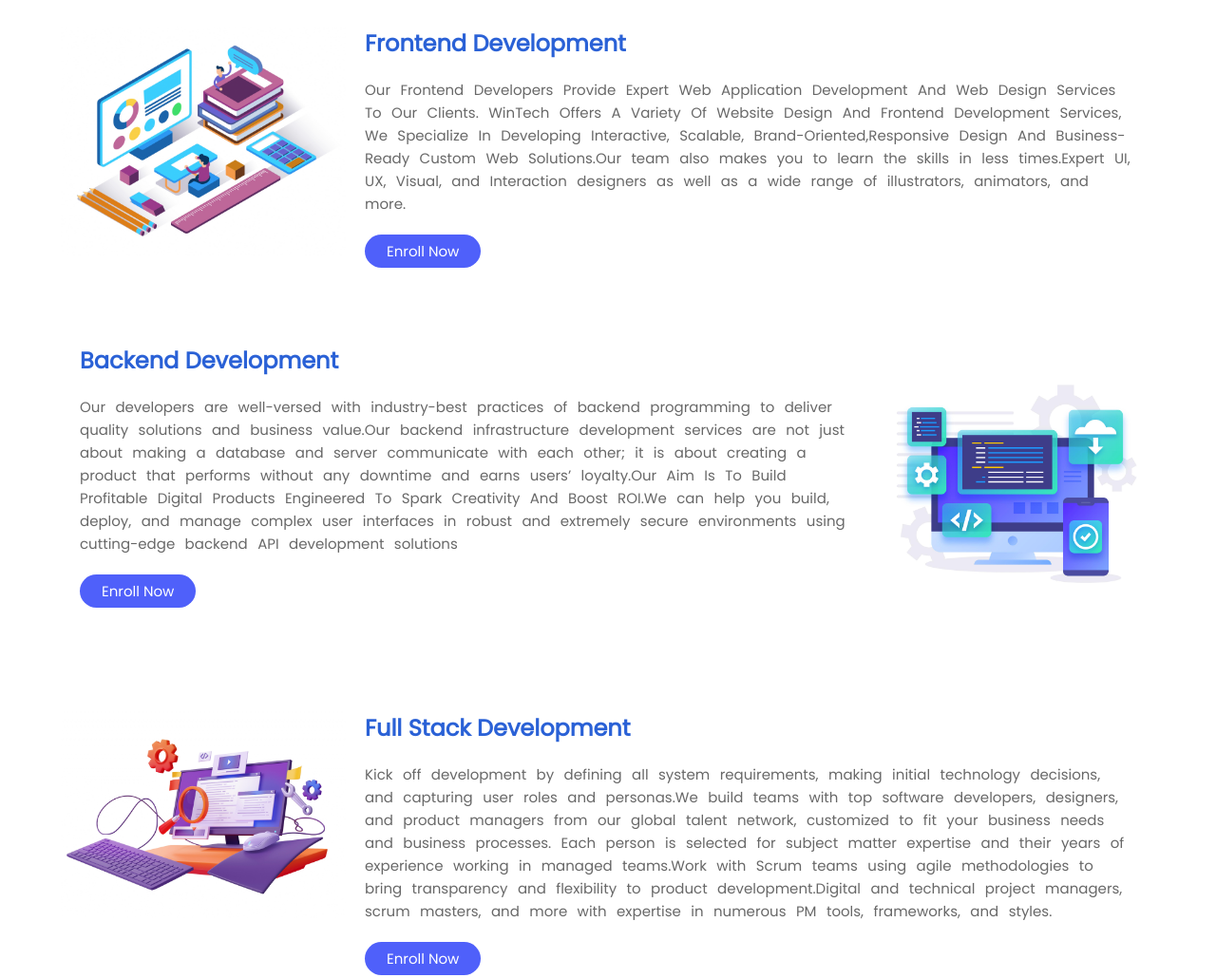
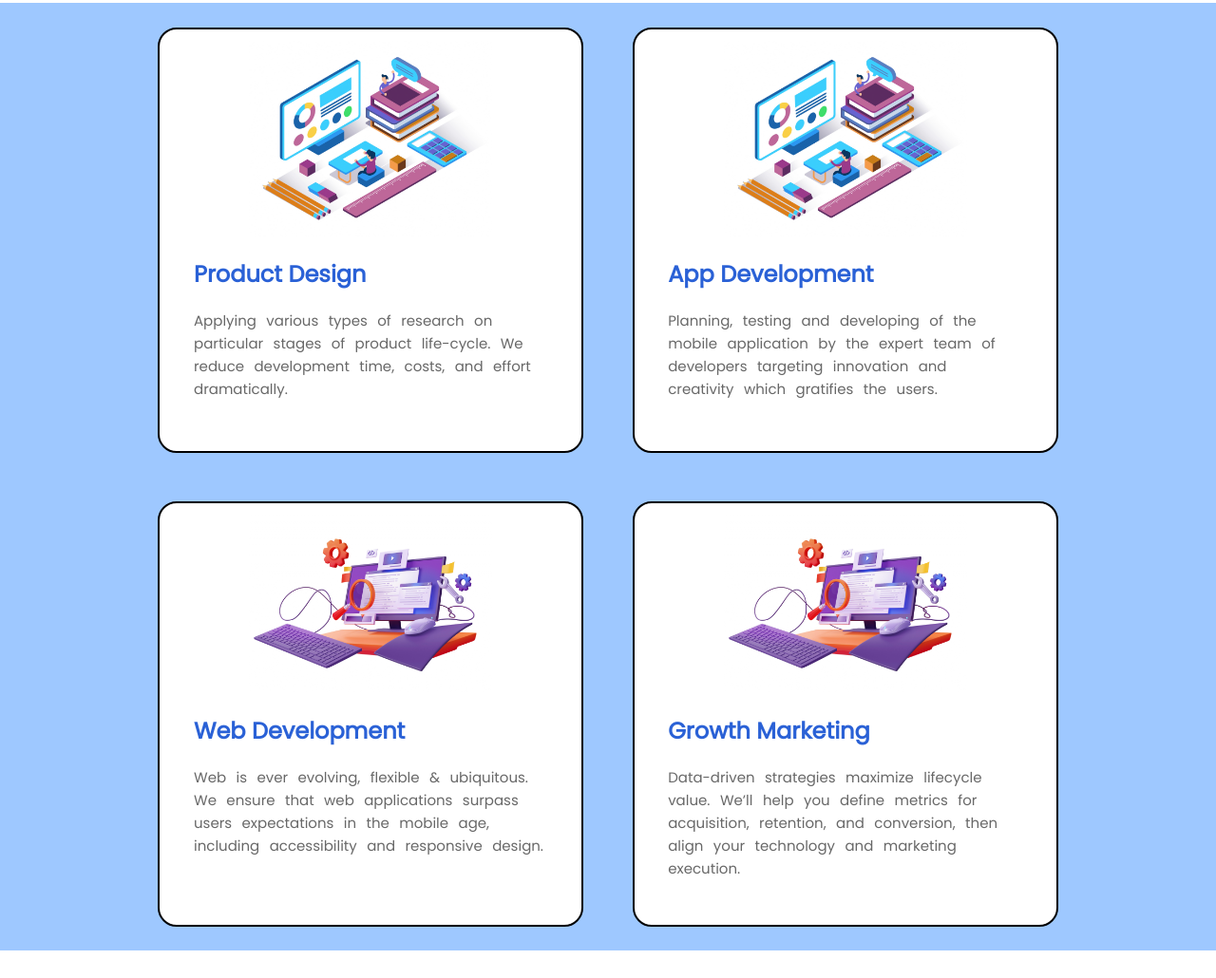
Before and after one commit to WinTECHSolutions/index, a plain HTML site: page index.html in a window 1280 px wide. Shown: the part 1382-2412 px from the top of the page at 95% size. Drawn offline with Linux system fonts and the light colour scheme.

Commit message:
Again Changes

```diff
--- a/index.css
+++ b/index.css
@@ -11,44 +11,42 @@
 #header {
   background-image: url(img/bg.jpg);
   width: 100%;
-  height:80vh;
+  height: 80vh;
   background-repeat: no-repeat;
   background-size: 100% 100%;
 }
 .logo {
   display: flex;
+  align-items: center;
   cursor: pointer;
+  background-color: red;
 }
 .logo h2 {
   /* margin-top: 4px; */
   color: white;
-  margin-left: 75px;
-  font-size: 25px;
+  font-size: 2vw;
 }
 .logo img {
-  width: 90px;
-  position: absolute;
+  width: 6vw;
+  color: white;
+  /* position: absolute;
   top: 2px;
-  left: 3px;
-  color: white;
+  left: 3px; */
 }
 .logo span {
   /* font-weight: 600; */
-  font-size: 28px;
+  /* font-size: 28px; */
   color: rgb(155, 198, 250);
 }
-.logo h2{
-    color: white;
-    font-size: 25px;
-}
+
 .nav {
-  padding-top: 20px;
   display: flex;
   justify-content: space-between;
   background-color: rgba(58, 58, 58, 0.281);
 }
 
 .nav-bar nav {
+  padding: 2vw;
   display: flex;
   margin-right: 20px;
 }
@@ -154,14 +152,11 @@ nav li a:hover {
   color: white;
 }
 @media (max-width: 600px) {
-  #header{
+  #header {
     height: 80vh;
   }
   .nav {
     padding-top: 0px;
-  }
-  .logo {
-    padding-top: 20px;
   }
   .nav-bar {
     height: 100vh;
@@ -255,35 +250,55 @@ nav li a:hover {
     width: 80%;
     margin: auto;
   }
+  .logo h2{
+    font-size: 4vw;
+  }
 }
 /* ---services---- */
 #services {
-  width: 90%;
-  margin: auto;
-  margin-top: 50px;
+  background-color: rgb(158, 200, 255);
 }
-.services-col {
-  margin-top: 80px;
-  display: flex;
-  justify-content: space-around;
-}
-#services h1 {
+#our-service {
   font-size: 30px;
   border-right: 4px solid blue;
   border-left: 4px solid blue;
-
   width: 250px;
   margin: auto;
   margin-bottom: 40px;
   text-align: center;
-
   padding: 8px;
 }
+#first-row {
+  display: flex;
+  align-items: center;
+  justify-content: center;
+}
+#second-row {
+  display: flex;
+  align-items: center;
+  justify-content: center;
+}
+.services-col {
+  width: 35vw;
+  height: 35vw;
+  justify-content: space-around;
+  border: 2px solid black;
+  border-radius: 20px;
+  margin: 2vw;
+  padding: 0 2vw;
+  background-color: rgb(255, 255, 255);
+}
+.service-img {
+  display: flex;
+  align-items: center;
+  justify-content: center;
+  padding: 1vw;
+}
 .service-img img {
-  width: 300px;
+  width: 20vw;
 }
 .service-para {
-  margin: 0px 20px;
+  margin: 10px;
 }
 .service-para p {
   line-height: 1.5rem;
@@ -292,8 +307,9 @@ nav li a:hover {
   color: rgb(42, 97, 214);
   margin-bottom: 20px;
 }
+
 .dev-btn button {
-  margin-top: 20px;
+  margin: 15px;
   padding: 6px 23px;
   background-color: rgb(79, 96, 250);
   color: white;
@@ -302,7 +318,7 @@ nav li a:hover {
   cursor: pointer;
   border: none;
 }
-.dev-btn button:hover{
+.dev-btn button:hover {
   background-color: rgb(67, 67, 255);
 }
 @media (max-width: 670px) {
@@ -346,7 +362,7 @@ nav li a:hover {
   width: 90%;
   margin: auto;
 }
-.intern-box ul li{
+.intern-box ul li {
   margin-top: 5px;
 }
 .internship-col {
@@ -383,7 +399,7 @@ nav li a:hover {
   font-size: 15px;
   border-radius: 20px;
 }
-.apply button:hover{
+.apply button:hover {
   background-color: rgb(60, 76, 224);
   cursor: pointer;
 }
@@ -424,7 +440,6 @@ nav li a:hover {
   margin: auto;
   margin-bottom: 40px;
   text-align: center;
-
 }
 form {
   margin: 20px auto;
@@ -542,36 +557,36 @@ form button:hover {
   }
 }
 
-p{
+p {
   font-size: 15px;
   color: rgb(104, 104, 104);
   word-spacing: 0.4rem;
   line-height: 1.4rem;
 }
-@media(max-width:600px){
-  p{
+@media (max-width: 600px) {
+  p {
     font-size: 14px;
   }
-  .about-para p{
+  .about-para p {
     font-size: 14px;
   }
 }
-@media(max-width:470px){
-  p{
+@media (max-width: 470px) {
+  p {
     font-size: 13px;
   }
-  .about-para p{
+  .about-para p {
     font-size: 13px;
   }
 }
 /* ================================================= */
 
-@media(max-width:600px){
-  .container h2{
-    font-size:30px;
+@media (max-width: 600px) {
+  .container h2 {
+    font-size: 30px;
   }
 }
 
-.fotter-menu ul{
+.fotter-menu ul {
   padding-left: 0;
 }
--- a/index.html
+++ b/index.html
@@ -4,7 +4,7 @@
 <head>
   <meta charset="UTF-8" />
   <meta name="viewport" content="width=device-width, initial-scale=1.0" />
-  <title>WinTECH Solutions</title>
+  <title>Nexus Software Utilities</title>
   <link rel="preconnect" href="https://fonts.googleapis.com" />
   <link rel="preconnect" href="https://fonts.gstatic.com" crossorigin />
 
@@ -22,7 +22,7 @@
     <div class="nav">
       <div class="logo">
         <img src="img/newlogoblank.png" alt="" />
-        <h2>Pirosh<span>Techstudio</span></h2>
+        <h2>Nexus <span>Software Utilities</span></h2>
       </div>
       <div class="nav-bar">
         <i class="fa fa-close" id="close"></i>
@@ -38,7 +38,8 @@
     </div>
     <!-- ......... -->
     <div class="container">
-      <h2>Reach Your Limits with Us</h2>
+      <!-- <h2>Reach Your Limits with Us</h2> -->
+      <h2>We Enable you with Our Expertise</h2>
       <p>
         Make your skills more powerfull to get a job. <br />
         Our Internship Program Gives Hands-On Experience in Web Development
@@ -68,22 +69,22 @@
 
     <div class="about-container">
       <div class="about-para">
-        <h2>Welcome in WinTECH</h2>
+        <h2>Welcome in Nexus Software Utilities</h2>
         <p>
           <!-- We Develop Personalized Software At Our Company, We Turn The Digital
             Dreams Of Our Clients Into A Reality. We Work Closely With Our Users
             Throughout Development To Ensure That We Are Still Aligned With The
             End-Goal. We Are Committed To Producing Exceptional Software For
             Each Of Our Clients. -->
-          We at WinTECH believe in making our youth especially the students
+          We at Nexus Software Utilities believe in making our youth especially the students
           self-aware and exploring the untouched world of technology and
           tremendous growth-making fields and our belief finally took us where
           we are standing today. Today we are an officially MSME registered
-          start-up. WinTECH Solutions is a ground-based organisation that aims
+          start-up. Nexus Software Utilities is a ground-based organisation that aims
           at building the future through nourishing the present.
         </p>
         <p>
-          We At <span>WinTech</span> Believe In Making Our Youth Especially
+          We At <span>Nexus Software Utilities</span> Believe In Making Our Youth Especially
           The Students Self-Aware And Exploring The Untouched World Of
           Technology And Tremendous Growth-Making Fields. We Believes In
           Bridging The Gap Between Students And Their Knowledge In The
@@ -99,63 +100,59 @@
     </div>
   </div>
   <!-- ---services--- -->
+  <h1 id="our-service">Our Services</h1>
   <div id="services">
-    <h1>Our Services</h1>
+    <div id="first-row">
       <div class="services-col">
         <div class="service-img"><img src="img/img2.jpg" alt="" /></div>
         <div class="service-para">
-        <h2>Frontend Development</h2>
+          <h2>Product Design</h2>
           <p>
-          Our Frontend Developers Provide Expert Web Application Development
-          And Web Design Services To Our Clients. <span>WinTech</span> Offers
-          A Variety Of Website Design And Frontend Development Services, We
-          Specialize In Developing Interactive, Scalable,
-          Brand-Oriented,Responsive Design And Business-Ready Custom Web
-          Solutions.Our team also makes you to learn the skills in less
-          times.Expert UI, UX, Visual, and Interaction designers as well as a
-          wide range of illustrators, animators, and more.
+            Applying various types of research on particular stages of product life-cycle. We reduce development time,
+            costs, and effort dramatically.
           </p>
-        <div class="dev-btn"><a href="https://forms.gle/LHwHm1MFJsXqquXY6"><button>Enroll Now</button></a></div>
+        </div>
+        <!-- <div class="dev-btn"><a href="https://forms.gle/LHwHm1MFJsXqquXY6"><button>Enroll Now</button></a></div> -->
+      </div>
+      <div class="services-col">
+        <div class="service-img"><img src="img/img2.jpg" alt="" /></div>
+        <div class="service-para">
+          <h2>App Development</h2>
+          <p>
+            Planning, testing and developing of the mobile application by the expert team of developers targeting
+            innovation and creativity which gratifies the users.
+          </p>
+        </div>
+        <!-- <div class="dev-btn"><a href="https://forms.gle/LHwHm1MFJsXqquXY6"><button>Enroll Now</button></a></div> -->
       </div>
     </div>
+    <div id="second-row">
       <div class="services-col">
+        <div class="service-img"><img src="img/img1.jpg" alt="" /></div>
         <div class="service-para">
-        <h2>Backend Development</h2>
+          <h2>Web Development</h2>
           <p>
-          Our developers are well-versed with industry-best practices of
-          backend programming to deliver quality solutions and business
-          value.Our backend infrastructure development services are not just
-          about making a database and server communicate with each other; it
-          is about creating a product that performs without any downtime and
-          earns users’ loyalty.Our Aim Is To Build Profitable Digital Products
-          Engineered To Spark Creativity And Boost ROI.We can help you build,
-          deploy, and manage complex user interfaces in robust and extremely
-          secure environments using cutting-edge backend API development
-          solutions
+            Web is ever evolving, flexible & ubiquitous. We ensure that web applications surpass users expectations in
+            the
+            mobile age, including accessibility and responsive design.
           </p>
-        <div class="dev-btn"><a href="https://forms.gle/LHwHm1MFJsXqquXY6"><button>Enroll Now</button></a></div>
         </div>
-      <div class="service-img"><img src="img/html.jpg" alt="" /></div>
+        <!-- <div class="dev-btn"><a href="https://forms.gle/LHwHm1MFJsXqquXY6"><button>Enroll Now</button></a></div> -->
       </div>
       <div class="services-col">
         <div class="service-img"><img src="img/img1.jpg" alt="" /></div>
         <div class="service-para">
-        <h2>Full Stack Development</h2>
+          <h2>Growth Marketing</h2>
           <p>
-          Kick off development by defining all system requirements, making
-          initial technology decisions, and capturing user roles and
-          personas.We build teams with top software developers, designers, and
-          product managers from our global talent network, customized to fit
-          your business needs and business processes. Each person is selected
-          for subject matter expertise and their years of experience working
-          in managed teams.Work with Scrum teams using agile methodologies to
-          bring transparency and flexibility to product development.Digital
-          and technical project managers, scrum masters, and more with
-          expertise in numerous PM tools, frameworks, and styles.
+            Data-driven strategies maximize lifecycle value. We’ll help you define metrics for acquisition, retention,
+            and
+            conversion, then align your technology and marketing execution.
           </p>
-        <div class="dev-btn"><a href="https://forms.gle/LHwHm1MFJsXqquXY6"><button>Enroll Now</button></a></div>
+        </div>
+        <!-- <div class="dev-btn"><a href="https://forms.gle/LHwHm1MFJsXqquXY6"><button>Enroll Now</button></a></div> -->
       </div>
     </div>
+
   </div>
   <!-- ---Intership---- -->
   <div id="internship">
@@ -309,8 +306,8 @@
   <div class="copy">
     <div class="line"></div>
     <p>
-      @ Copyright <span>WinTECH Solution</span>. All Rights Reserved Designed
-      By Team <span>WinTECH Solution</span>
+      @ Copyright <span>Nexus Software Utilities</span>. All Rights Reserved Designed
+      By Team <span>Nexus Software Utilities</span>
     </p>
   </div>
 </body>
```
Lines whose indentation alone changed are shown as unchanged.
